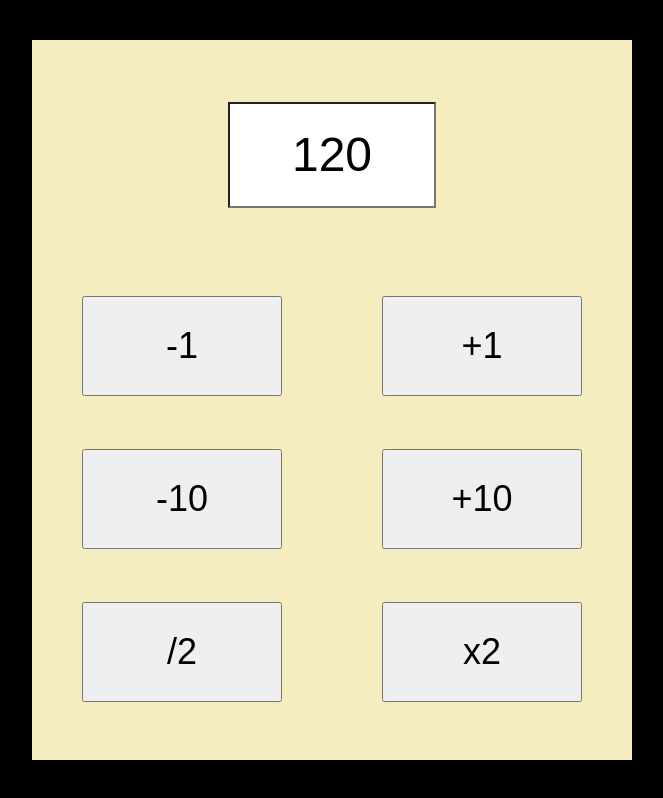
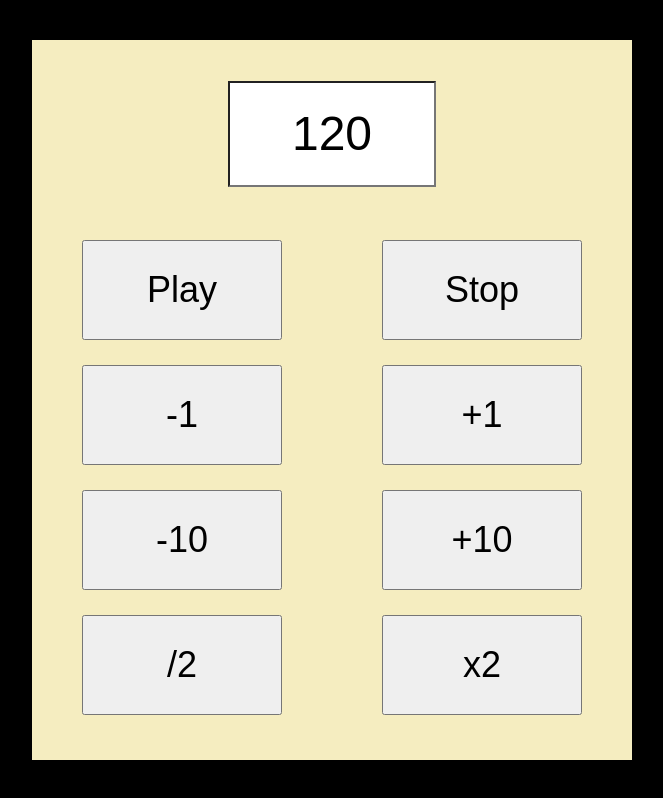
Before and after one commit to carlschr/no-nonsense-metronome, a React (Create React App) app: page / in a window 1280 px wide. Shown: the whole page, without its empty margins (308-971 px from the left). Built offline with nearby package versions, Linux system fonts and the light colour scheme.

Commit message:
Added beep and controls to toggle on/off

```diff
--- a/public/index.html
+++ b/public/index.html
@@ -27,15 +27,9 @@
   <body>
     <noscript>You need to enable JavaScript to run this app.</noscript>
     <div id="root"></div>
-    <!--
-      This HTML file is a template.
-      If you open it directly in the browser, you will see an empty page.
-
-      You can add webfonts, meta tags, or analytics to this file.
-      The build step will place the bundled scripts into the <body> tag.
-
-      To begin the development, run `npm start` or `yarn start`.
-      To create a production bundle, use `npm run build` or `yarn build`.
-    -->
   </body>
+  <audio class='.beep'>
+    <source src="./sounds/mixkit-alarm-clock-beep-988.wav" type="audio/wav">
+  Your browser does not support the audio element.
+  </audio>
 </html>
--- a/src/App.js
+++ b/src/App.js
@@ -6,9 +6,14 @@ import {useState, useEffect} from 'react';
 
 function App() {
   const [bpm, setBpm] = useState(120);
+  const [on, setOn] = useState(false);
+
   useEffect(() => {
     console.log(bpm);
   }, [bpm])
+  useEffect(() => {
+    console.log(on);
+  }, [on])
 
   const checkValue = val => {
     if (!val) {
@@ -68,10 +73,19 @@ function App() {
     setBpm(newBpm);
   }
 
+  const handlePlay = () => {
+      setOn(true);
+  }
+  const handleStop = () => {
+      setOn(false);
+  }
+
   return (
     <div className="App">
       <Grid>
         <Tempo handleChange={handleChange} bpm={bpm}/>
+        <Button className='play' handleClick={handlePlay} content='Play'/>
+        <Button className='stop' handleClick={handleStop} content='Stop'/>
         <Button className='subOne' handleClick={() => handleSub(1)} content='-1'></Button>
         <Button className='addOne' handleClick={() => handleAdd(1)} content='+1'></Button>
         <Button className='subTen' handleClick={() => handleSub(10)} content='-10'></Button>
--- a/src/css/App.css
+++ b/src/css/App.css
@@ -30,10 +30,10 @@
   -webkit-box-align: center;
       -ms-flex-align: center;
           align-items: center;
-  -ms-grid-rows: 3fr 2fr 2fr 2fr;
+  -ms-grid-rows: 3fr 2fr 2fr 2fr 2fr;
   -ms-grid-columns: 1fr 1fr;
-      grid-template: 3fr 2fr 2fr 2fr/1fr 1fr;
-      grid-template-areas: "click click" "minusone plusone" "minusten plusten" "half double";
+      grid-template: 3fr 2fr 2fr 2fr 2fr/1fr 1fr;
+      grid-template-areas: "click click" "play stop" "minusone plusone" "minusten plusten" "half double";
 }
 
 :root .Grid .tempo {
@@ -51,38 +51,50 @@
   font-size: 48px;
 }
 
+:root .Grid .play {
+  -ms-grid-row: 2;
+  -ms-grid-column: 1;
+  grid-area: play;
+}
+
+:root .Grid .stop {
+  -ms-grid-row: 2;
+  -ms-grid-column: 2;
+  grid-area: stop;
+}
+
 :root .Grid .subOne {
-  -ms-grid-row: 2;
+  -ms-grid-row: 3;
   -ms-grid-column: 1;
   grid-area: minusone;
 }
 
 :root .Grid .addOne {
-  -ms-grid-row: 2;
+  -ms-grid-row: 3;
   -ms-grid-column: 2;
   grid-area: plusone;
 }
 
 :root .Grid .subTen {
-  -ms-grid-row: 3;
+  -ms-grid-row: 4;
   -ms-grid-column: 1;
   grid-area: minusten;
 }
 
 :root .Grid .addTen {
-  -ms-grid-row: 3;
+  -ms-grid-row: 4;
   -ms-grid-column: 2;
   grid-area: plusten;
 }
 
 :root .Grid .div {
-  -ms-grid-row: 4;
+  -ms-grid-row: 5;
   -ms-grid-column: 1;
   grid-area: half;
 }
 
 :root .Grid .mult {
-  -ms-grid-row: 4;
+  -ms-grid-row: 5;
   -ms-grid-column: 2;
   grid-area: double;
 }
--- a/src/css/App.scss
+++ b/src/css/App.scss
@@ -11,7 +11,7 @@
         padding-bottom: 32px;
         @extend %absolute-center;
         background: rgb(245, 237, 192);
-        @include grid(center, center, center, center, (3fr 2fr 2fr 2fr), (1fr 1fr), ('click click' 'minusone plusone' 'minusten plusten' 'half double'));
+        @include grid(center, center, center, center, (3fr 2fr 2fr 2fr 2fr), (1fr 1fr), ('click click' 'play stop' 'minusone plusone' 'minusten plusten' 'half double'));
         .tempo {
             grid-area: click;
             height: 100px;
@@ -21,6 +21,12 @@
             display: grid;
             place-items: center;
             font-size: 48px;
+        }
+        .play {
+            grid-area: play;
+        }
+        .stop {
+            grid-area: stop;
         }
         .subOne {
             grid-area: minusone;
```
Also changed, not shown: 2 other files (tests, documents, lock files or other folders).
